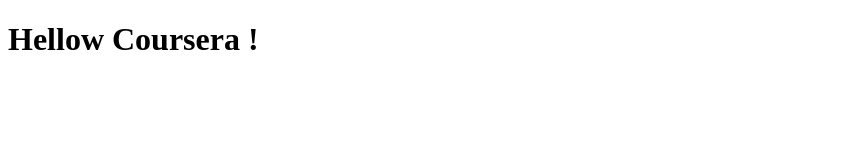
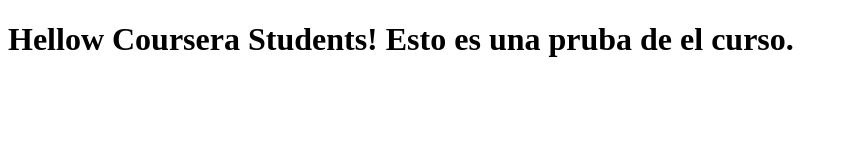
Before and after one commit to AlReSa/Coursera-test, a plain HTML site: page index.html in a window 1280 px wide. Shown: the whole page, without its empty margins (0-848 px from the left). Drawn offline with Linux system fonts and the light colour scheme.

Commit message:
Next Version of web file.

```diff
--- a/index.html
+++ b/index.html
@@ -5,6 +5,6 @@
     <title>Hello Coursera</title>
   </head>
   <body>
-    <h1>Hellow Coursera !</h1>
+    <h1>Hellow Coursera Students! Esto es una pruba de el curso.</h1>
   </body>
 </html>
```
